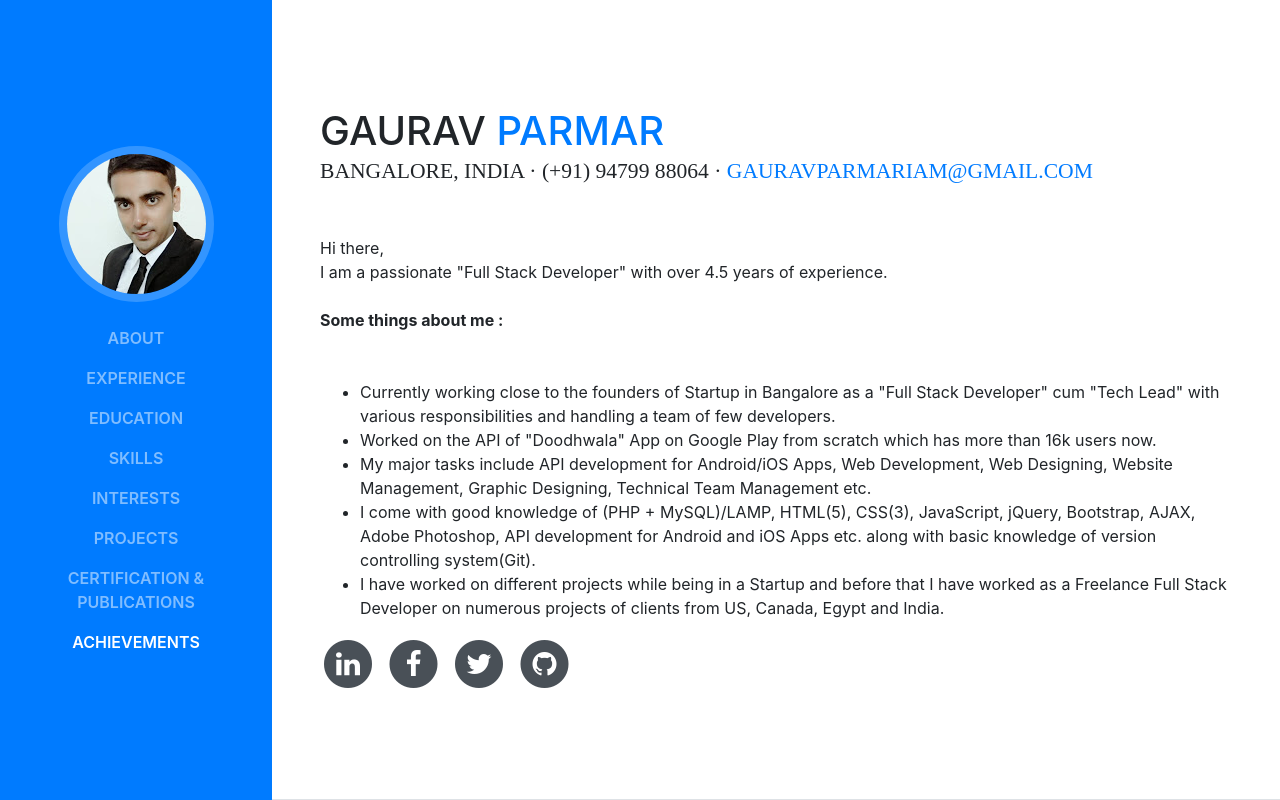
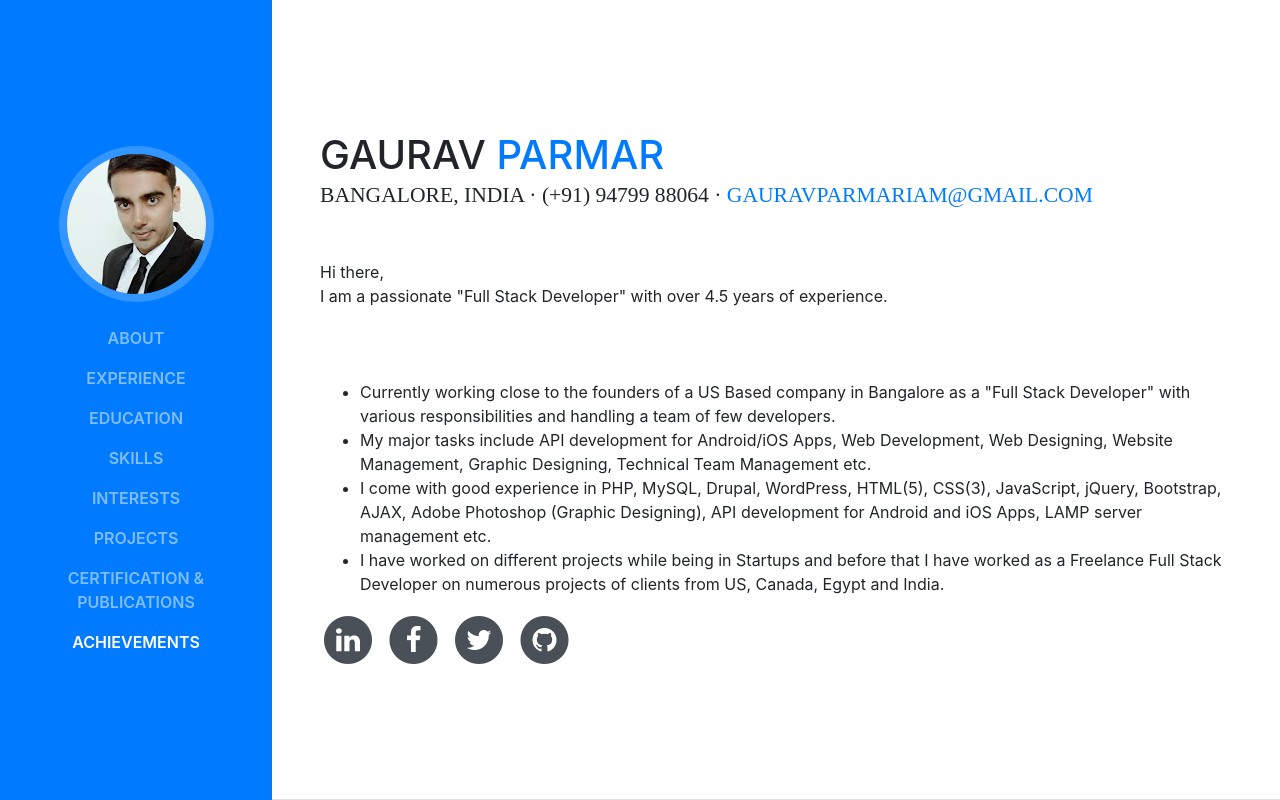
Before and after one commit to gauravparmar/gauravparmar.github.io, a website with bundled scripts: page index.html in a window 1280 px wide. Shown: the top 800 px of the page. Built offline with nearby package versions, Linux system fonts and the light colour scheme; a web font is replaced by a local one.

Commit message:
Updated information

```diff
--- a/index.html
+++ b/index.html
@@ -81,14 +81,12 @@
           <p class="mb-5">
             Hi there,<br>
             I am a passionate "Full Stack Developer" with  over 4.5 years of experience.<br><br>
-
-            <b>Some things about me :</b>
             <ul>
-              <li>Currently working close to the founders of Startup in Bangalore as a "Full Stack Developer" cum "Tech Lead" with various responsibilities and handling a team of few developers. </li>
-              <li>Worked on the API of "Doodhwala" App on Google Play from scratch which has more than 16k users now.</li>
+              <li>Currently working close to the founders of a US Based company in Bangalore as a "Full Stack Developer" with various responsibilities and handling a team of few developers. </li>
+              <!-- <li>Worked on the API of "Doodhwala" App on Google Play from scratch which has more than 16k users now.</li> -->
               <li>My major tasks include API development for Android/iOS Apps, Web Development, Web Designing, Website Management, Graphic Designing, Technical Team Management etc.</li>
-              <li>I come with good knowledge of (PHP + MySQL)/LAMP, HTML(5), CSS(3), JavaScript, jQuery, Bootstrap, AJAX, Adobe Photoshop, API development for Android and iOS Apps etc. along with basic knowledge of version controlling system(Git).</li>
-              <li>I have worked on different projects while being in a Startup and before that I have worked as a Freelance Full Stack Developer on numerous projects of clients from US, Canada, Egypt and India.</li>
+              <li>I come with good experience in PHP, MySQL, Drupal, WordPress, HTML(5), CSS(3), JavaScript, jQuery, Bootstrap, AJAX, Adobe Photoshop (Graphic Designing), API development for Android and iOS Apps, LAMP server management etc.</li>
+              <li>I have worked on different projects while being in Startups and before that I have worked as a Freelance Full Stack Developer on numerous projects of clients from US, Canada, Egypt and India.</li>
             </ul>
           <ul class="list-inline list-social-icons mb-0">
             <li class="list-inline-item">
```
